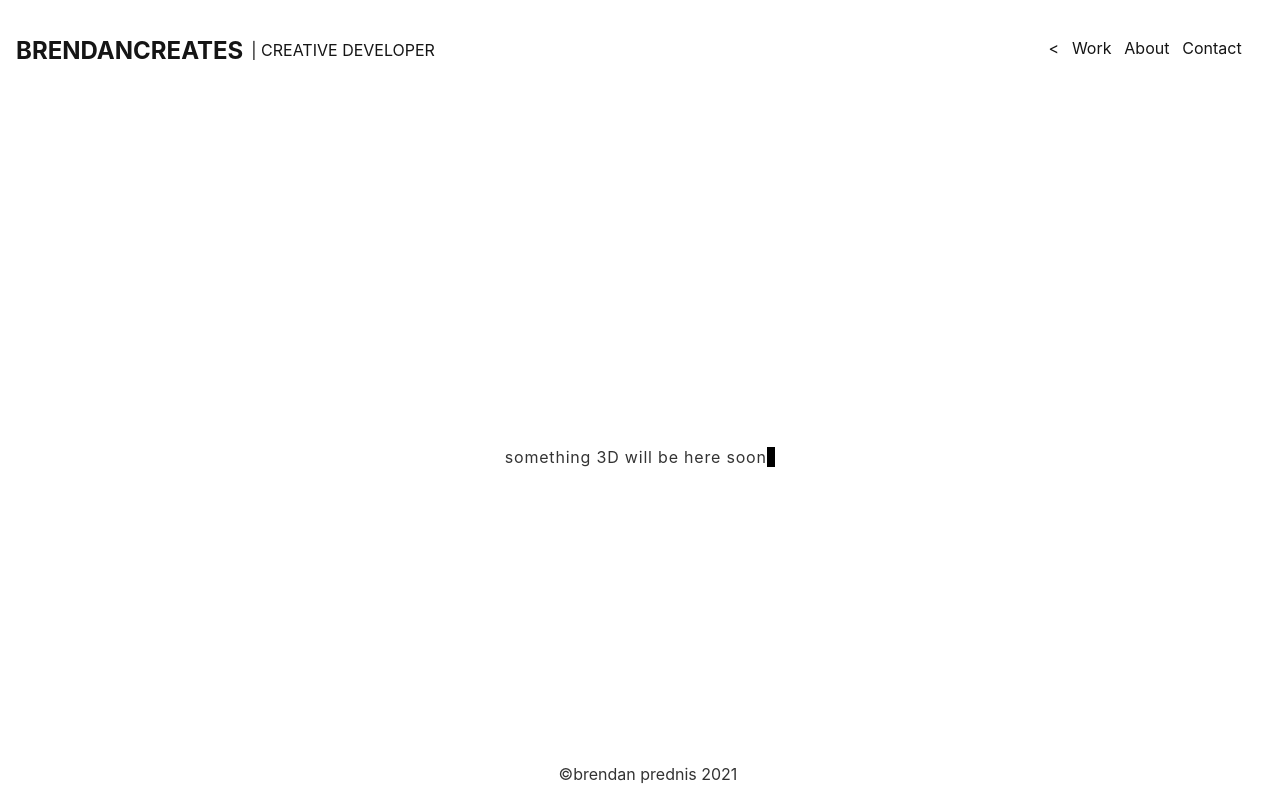
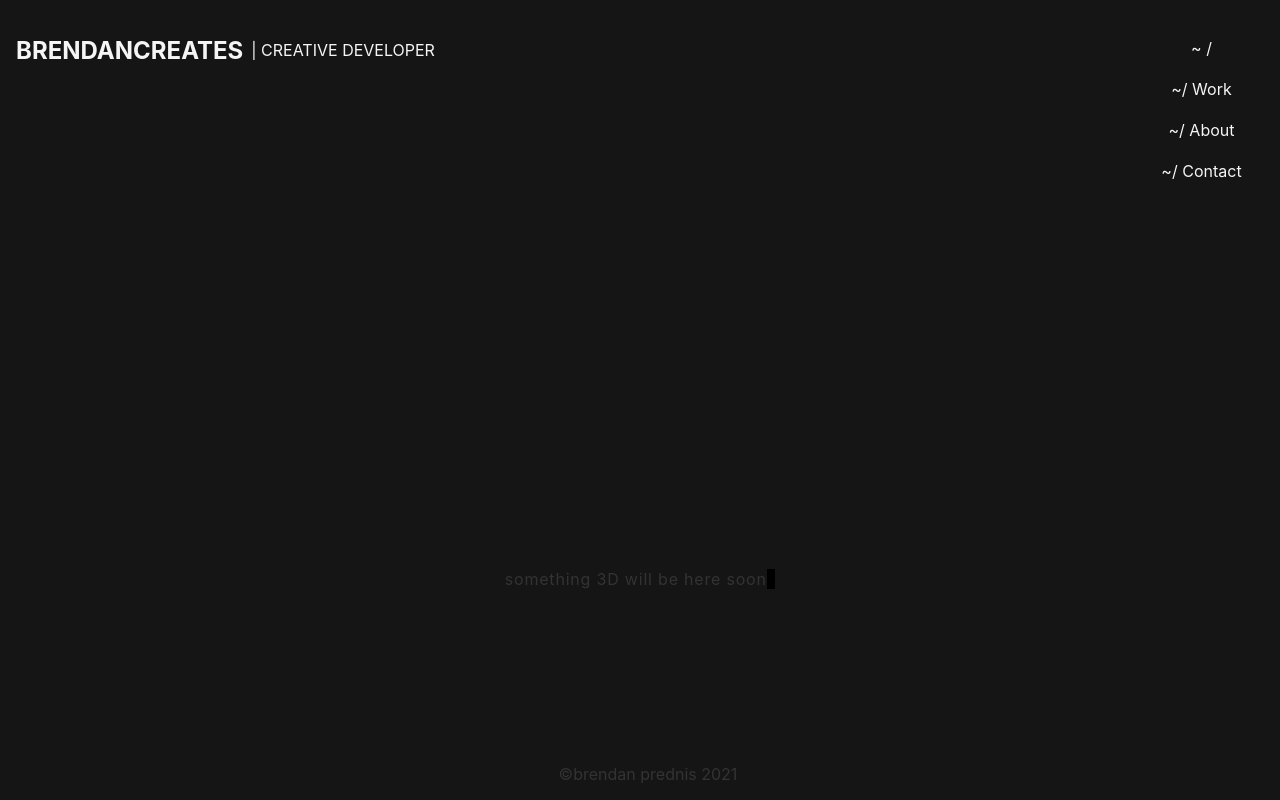
Before and after one commit to brendisurfs/brendancreates-website, a Svelte app: page / in a window 1280 px wide. Built offline with nearby package versions, Linux system fonts and the light colour scheme.

Commit message:
messing with different colorschemes.

```diff
--- a/public/global.css
+++ b/public/global.css
@@ -4,6 +4,7 @@ body {
     width: 100%;
     height: 100%;
     overflow: auto;
+    background: #151515;
 }
 
 body {
--- a/src/components/Navbar.svelte
+++ b/src/components/Navbar.svelte
@@ -8,8 +8,8 @@
         route: string;
     }
 
+    let homeRoute: RouteInterface = { name: '~', route: '/' };
     export let routes: RouteInterface[] = [
-        { name: '<', route: '/' },
         { name: 'Work', route: '/work' },
         // { name: 'Blog', route: '/blog' },
         { name: 'About', route: '/about' },
@@ -25,10 +25,14 @@
         </a>
     </div>
     <div class="navbar-menu">
-        {#each routes as route}
+            <div class="navbar-item">
+                <a href={homeRoute.route} use:link>
+                    <button class="button">  {homeRoute.name} / </button>
+                </a>
+        {#each routes as route }
             <div class="navbar-item">
                 <a href={route.route} use:link>
-                    <button class="button"> {route.name}</button>
+                    <button class="button"> ~/ {route.name}  </button>
                 </a>
             </div>
         {/each}
@@ -41,11 +45,11 @@
     }
     a {
         text-decoration: none;
-        color: black;
+        color: whitesmoke;
     }
     .brand a {
         text-transform: uppercase;
-        color: #151515;
+        color: whitesmoke;
         font-weight: bold;
         font-size: medium;
         display: inline-flex;
@@ -76,7 +80,7 @@
     /* button styling */
 
     button {
-        color: #151515;
+        color: whitesmoke;
         border: none;
         background: none;
     }
--- a/src/components/WorkCard.svelte
+++ b/src/components/WorkCard.svelte
@@ -29,11 +29,11 @@
     }
 
     .card-container {
-        background: #151515;
+        background: #252525;
         margin: 1em;
         display: flex;
         flex-direction: column;
-        border: 1px solid white;
+        /* border: 1px solid white; */
         text-align: left;
         height: 50vh;
         min-width: 400px;
@@ -44,9 +44,7 @@
     }
 
     .card-container:hover {
-        border: 1px solid #151515;
-        color: #151515;
-        background: white;
+        background: #555555;
     }
 
     .card-name {
--- a/src/components/WorkCard_NOLINK.svelte
+++ b/src/components/WorkCard_NOLINK.svelte
@@ -28,11 +28,10 @@
     }
 
     .card-container {
-        background: #151515;
+        background: #252525;
         margin: 1em;
         display: flex;
         flex-direction: column;
-        border: 1px solid white;
         text-align: left;
         height: 50vh;
         min-width: 400px;
@@ -43,9 +42,7 @@
     }
 
     .card-container:hover {
-        border: 1px solid #151515;
-        color: #151515;
-        background: white;
+        background: #555555;
     }
 
     .card-name {
--- a/src/pages/VisualsPage.svelte
+++ b/src/pages/VisualsPage.svelte
@@ -130,14 +130,14 @@
         height: 4em;
         display: flex;
         flex-direction: row;
-        background: #0062ff;
+        background: #252525;
         align-items: flex-start;
         text-align: center;
     }
     .card-link p {
         text-align: center;
         margin-left: 1em;
-        color: white;
+        color : #0062ff;
     }
     a {
         text-decoration: none;
--- a/src/pages/WorkPage.svelte
+++ b/src/pages/WorkPage.svelte
@@ -30,7 +30,7 @@
 
 <div class="work-box">
     <div class="work-path-title">
-        <h2>Choose Your Path</h2>
+        <!-- <h2>Choose Your Path</h2> -->
     </div>
     <div class="container">
         {#each workcardInfo as card}
```
Also changed, not shown: package.json (line endings or trailing spaces). Lines whose indentation alone changed are shown as unchanged.
